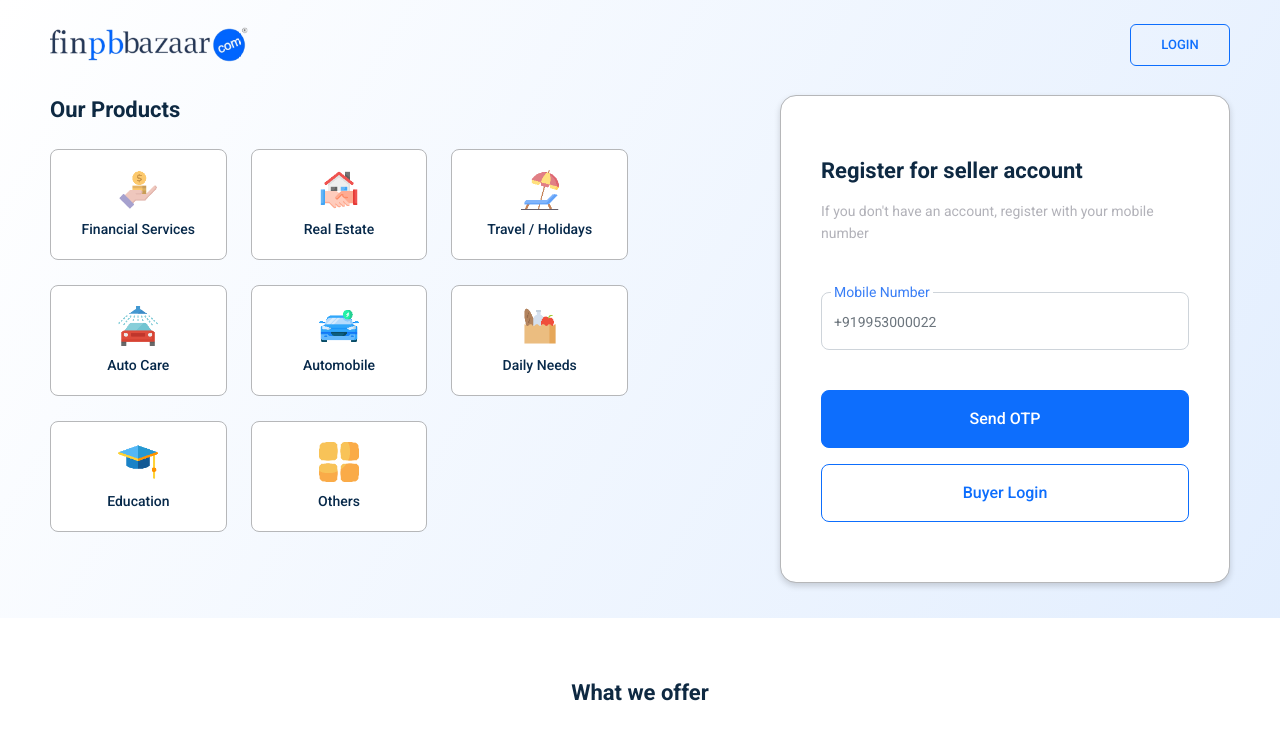
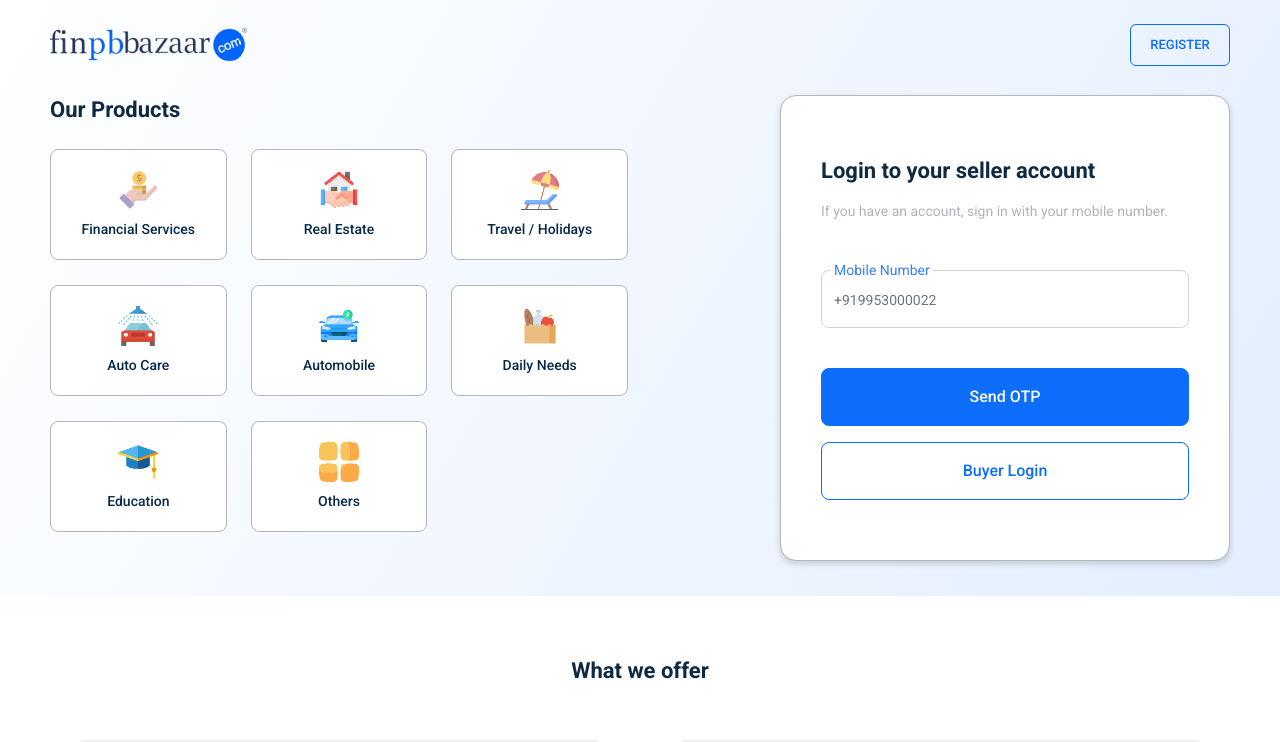
Before and after one commit to akashlalpbpartners/react-app, a React (Create React App) app: page / in a window 1280 px wide. Shown: the top 742 px of the page. Built offline with nearby package versions, Linux system fonts and the light colour scheme.

Commit message:
login register button toggle

```diff
--- a/src/Components/Home/Header.js
+++ b/src/Components/Home/Header.js
@@ -2,12 +2,12 @@ import React, { useState } from "react";
 import logo from "../../../src/images/logo.png";
 
 const Header = (props) => {
-  const [isShown, setIsShown] = useState(false);
+  const [isShown, setIsShown] = useState(true);
 
   const handleClick = () => {
     setIsShown((current) => !current);
 
-    props.setToggleForm(isShown)
+    props.setToggleForm(!isShown)
   };
 
   return (
--- a/src/Components/Home/OurProducts.js
+++ b/src/Components/Home/OurProducts.js
@@ -8,7 +8,7 @@ const OutProducts = () => {
                 <h2 className="heading heading-product">Our Products</h2>
                 <div className="row">
                     {
-                        ProductsList.map(products => {
+                        ProductsList.map((products, index) => {
                             return <div className="col-md-4">
                                     <div className="card text-center">
                                         <img src={products.imgSrc} alt="" />
--- a/src/Home.js
+++ b/src/Home.js
@@ -7,7 +7,7 @@ import Footer from "./Components/Home/Footer";
 
 const Home = () => {
 
-  const [toggleForm, setToggleForm] = useState(false);
+  const [toggleForm, setToggleForm] = useState(true);
 
   return (
     <>
```
